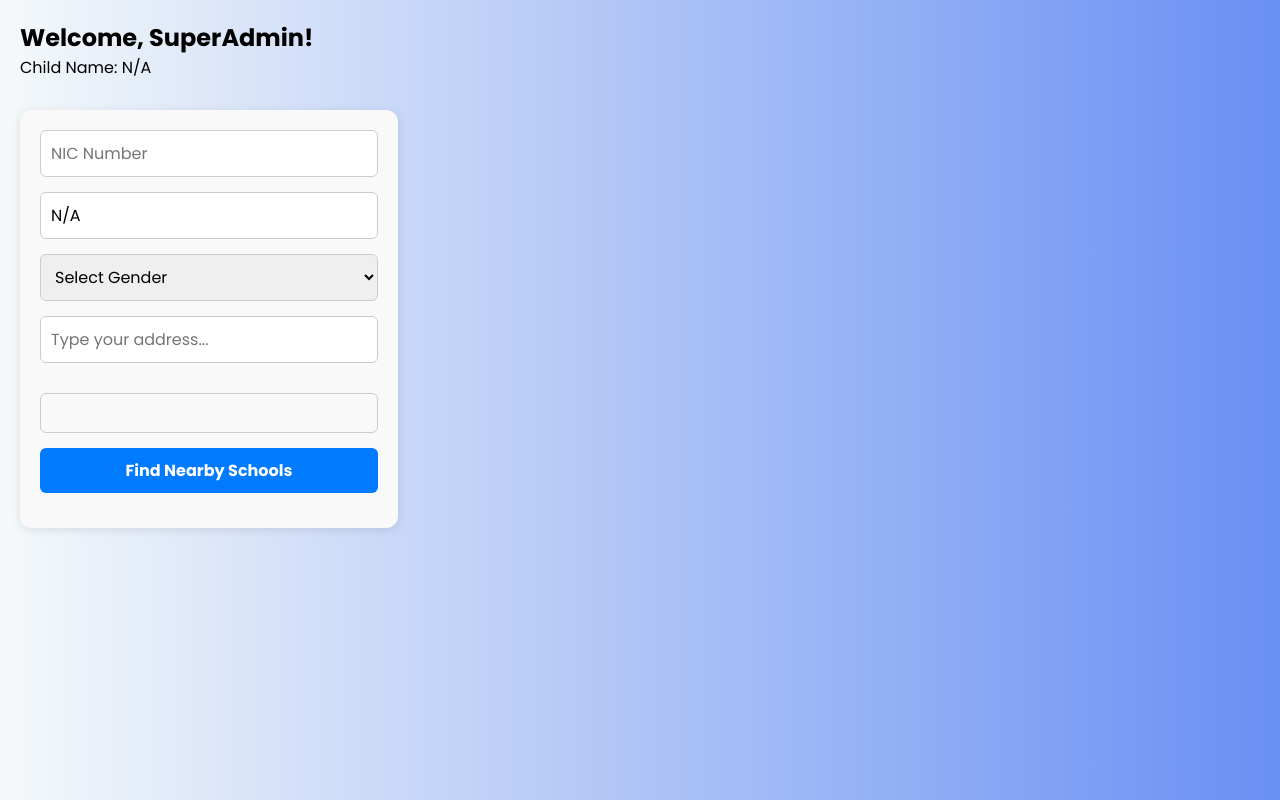
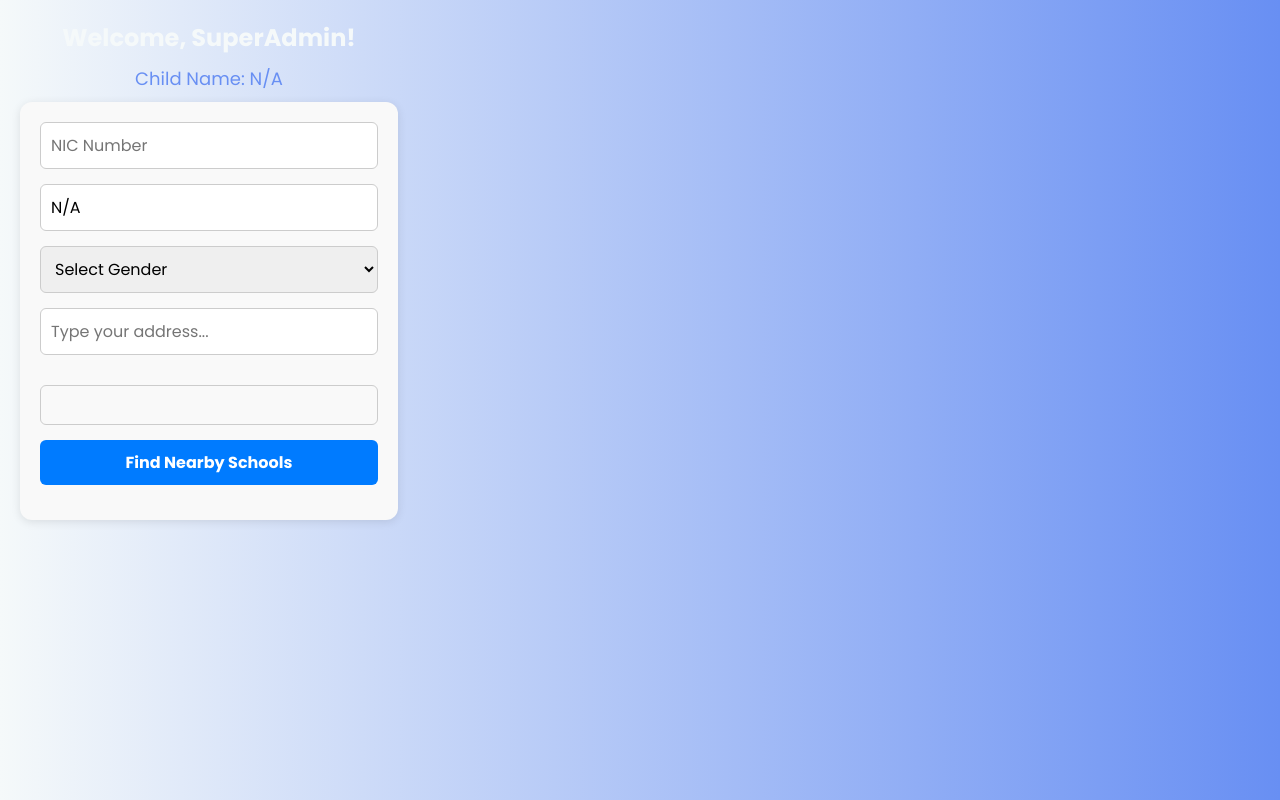
Before and after one commit to MenukaSankalpa/GSR, a PHP site: page /parent_dashboard.php in a window 1280 px wide. Run offline with PHP 8.4, Linux system fonts and the light colour scheme; a user stored in the database is signed in; data comes from the database, SQL or seed files in the repository; some libraries are stand-ins or nearby versions; some web fonts are replaced.

Commit message:
update parent welcome msg and form

```diff
--- a/dashboard.css
+++ b/dashboard.css
@@ -17,17 +17,27 @@ body{
     align-items: center;
     min-height: 100vh;
     background: linear-gradient(90deg, var(--primary-second-color), var(--primary-color));
+    flex-direction: column;
+    text-align: center;
+}
+h2{
+  color: #f5f9fa;
+  font-size: 24px;
+  margin-bottom: 10px;
+}
+p{
+  color: #688ff3;
+  font-size: 18px;
+  margin-bottom: 10px;
 }
 
 .dashboard {
     max-width: 500px;
-    margin: 30px auto;
+    width: 100%;
     padding: 20px;
     background-color: #f9f9f9;
     border-radius: 12px;
     box-shadow: 0 2px 10px rgba(0,0,0,0.1);
-    display: flex;
-    flex-direction: column;
   }
 
   .dashboard form {
```
